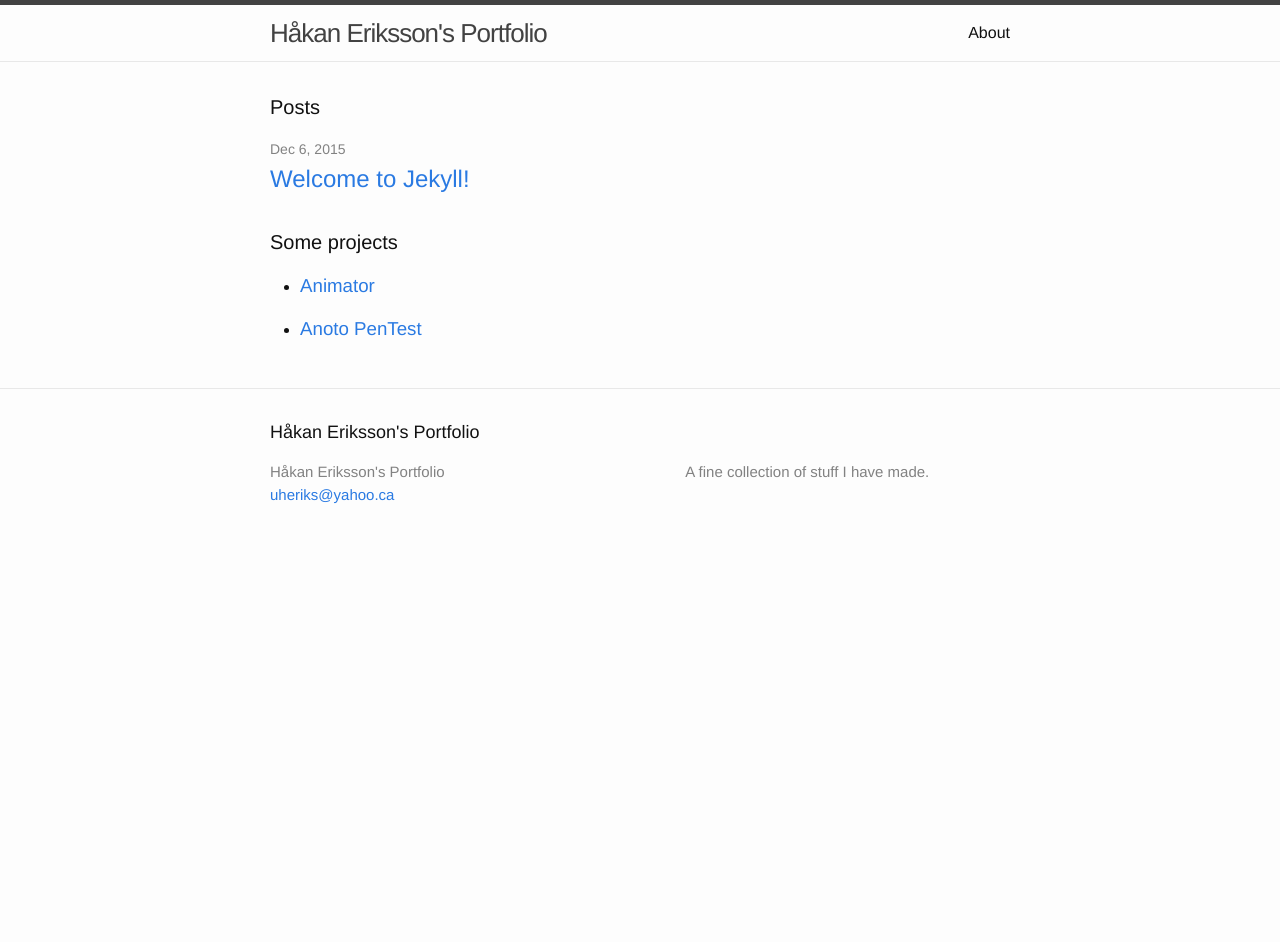
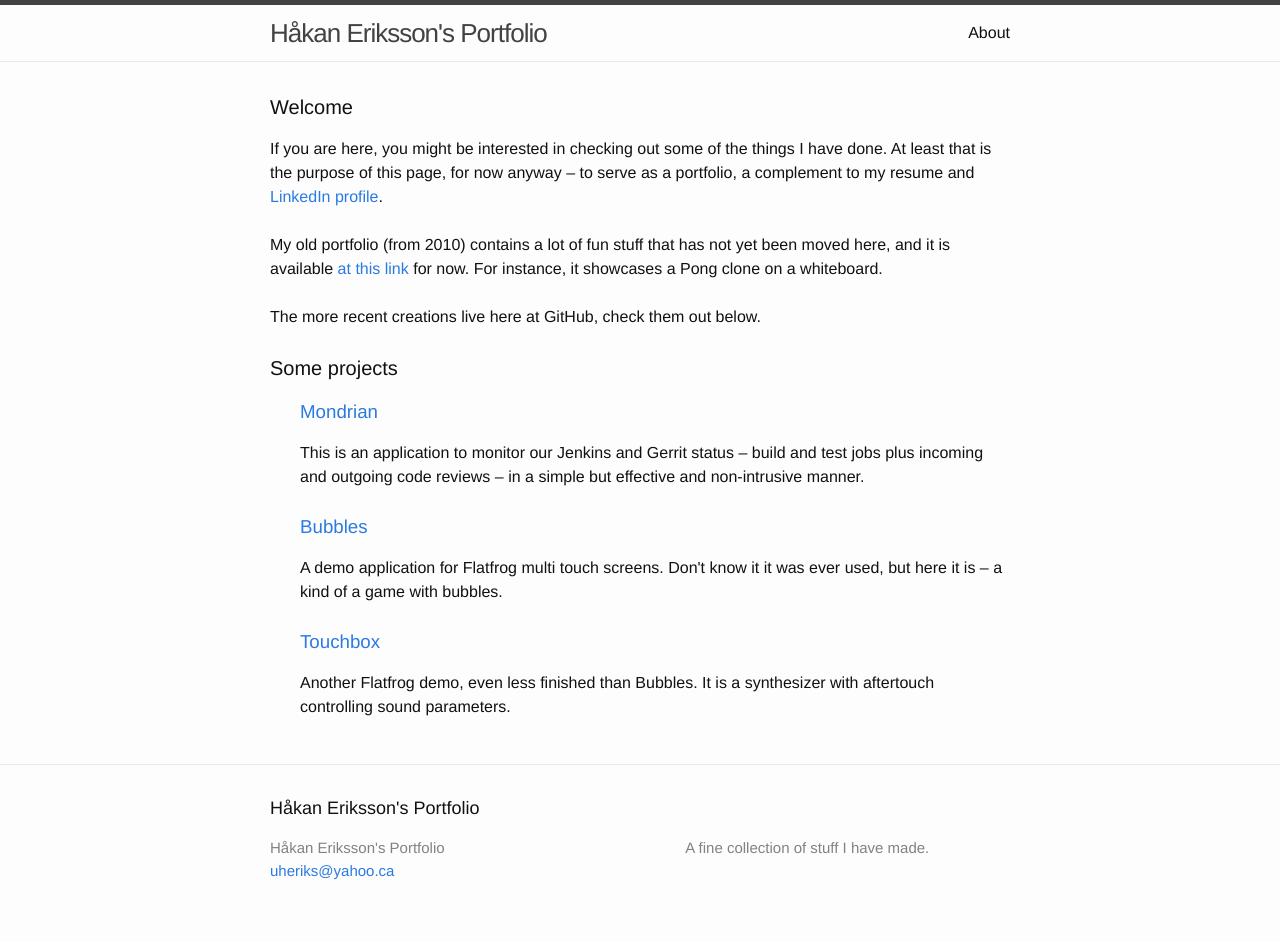
Before and after one commit to bar-and-c/bar-and-c.github.io, a Jekyll site: the page built from index.html, in a window 1280 px wide. Built offline with Jekyll 4.4.1, drawn with Linux system fonts in a browser that asks for light colours; before the commit the page ends 900 px from its top, so only the background shows below that.

Commit message:
Update main page with links and current info

```diff
--- a/index.html
+++ b/index.html
@@ -4,34 +4,36 @@ layout: default
 
 <div class="home">
 
-  <h1 class="page-heading">Posts</h1>
+  <h1 class="page-heading">Welcome</h1>
+  If you are here, you might be interested in checking out some of the things I have done. At least that is the purpose of this page, for now anyway – to serve as a portfolio, a complement to my resume and <a class="page-link" href="https://se.linkedin.com/in/hakaneriksson">LinkedIn profile</a>.
+  <br>
+  <br>
+  My old portfolio (from 2010) contains a lot of fun stuff that has not yet been moved here, and it is available <a class="page-link" href="https://dl.dropboxusercontent.com/u/4514196/Portfolio/Home.html">at this link</a> for now. For instance, it showcases a Pong clone on a whiteboard.
+  <br>
+  <br>
 
-  <ul class="post-list">
-    {% for post in site.posts %}
-      <li>
-        <span class="post-meta">{{ post.date | date: "%b %-d, %Y" }}</span>
-
-        <h2>
-          <a class="post-link" href="{{ post.url | prepend: site.baseurl }}">{{ post.title }}</a>
-        </h2>
-      </li>
-    {% endfor %}
-  </ul>
-
-
+  The more recent creations live here at GitHub, check them out below.
+  <br>
+  <br>
   <h1 class="page-heading">Some projects</h1>
 
   <ul class="page-list">
-    <li>
       <h3>
-        <a class="page-link" href="/animator ">Animator</a>
+        <a class="page-link" href="https://github.com/bar-and-c/mondrian">Mondrian</a>
       </h3>
-    </li>
-    <li>
+        This is an application to monitor our Jenkins and Gerrit status – build and test jobs plus incoming and outgoing code reviews – in a simple but effective and non-intrusive manner.
+      <br>
+      <br>
       <h3>
-        <a class="page-link" href="{{ "/pentest" | prepend: site.baseurl }}">Anoto PenTest</a>
+        <a class="page-link" href="https://github.com/bar-and-c/bubbles">Bubbles</a>
       </h3>
-    </li>
+        A demo application for Flatfrog multi touch screens. Don't know it it was ever used, but here it is – a kind of a game with bubbles.
+      <br>
+      <br>
+      <h3>
+        <a class="page-link" href="https://github.com/bar-and-c/touchbox">Touchbox</a>
+      </h3>
+        Another Flatfrog demo, even less finished than Bubbles. It is a synthesizer with aftertouch controlling sound parameters.
   </ul>
 
 
```
